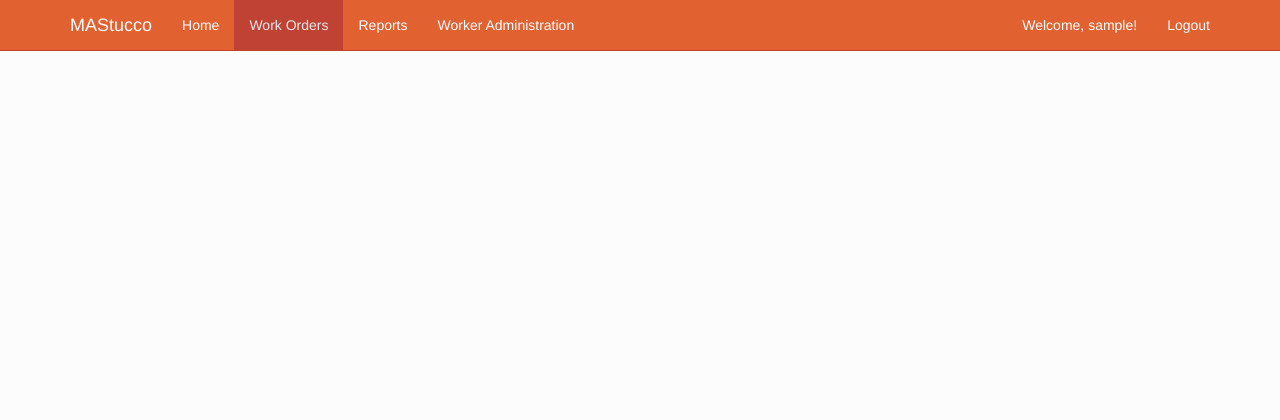
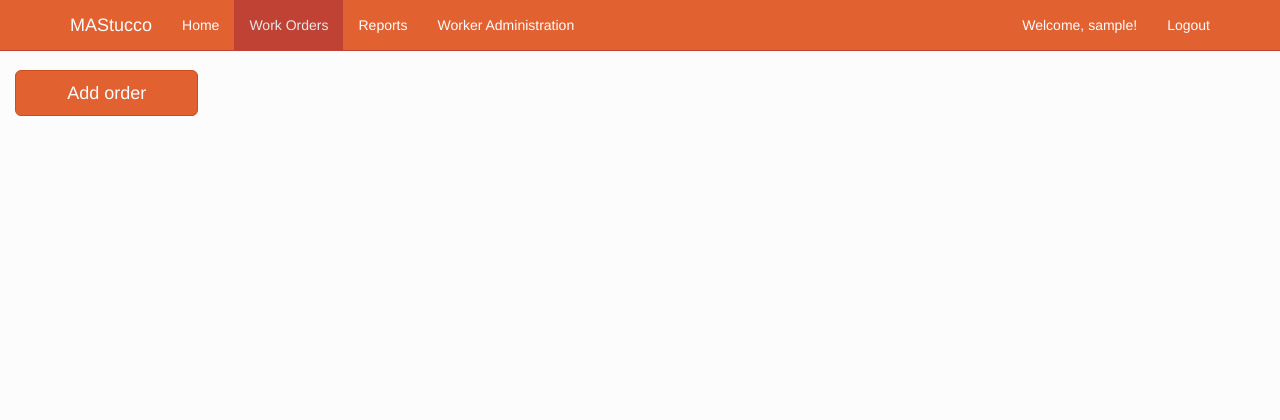
Before and after one commit to Jumper008/MAStucco, a Django app: page /workorders/ in a window 1280 px wide. Shown: the top 420 px of the page. Run offline with Django 3.2, Linux system fonts and the light colour scheme; the visitor is signed in with stand-in values (Sample User, id 1); some libraries are stand-ins or nearby versions.

Commit message:
WorkOrders

```diff
--- a/MAStucco/MAStucco/urls.py
+++ b/MAStucco/MAStucco/urls.py
@@ -22,6 +22,7 @@ urlpatterns = [
     url(r'^home/$', views.home_view, name='home_page'),
     url(r'^home/info/(?P<id>\d+)$', views.workorder_view),
     url(r'^workorders/$', views.workorders_view, name='workorders_page'),
+    url(r'^workorders/order_input$', views.orderinput_view, name='order_input_page'),
     url(r'^reports/$', views.reports_view, name='reports_page'),
     url(r'^reports_cashed/$', views.reports_cashed_view, name='reports_cashed_page'),
     url(r'^reports/info/(?P<id>\d+)$', views.workorder_view),
--- /dev/null
+++ b/MAStucco/WAMAStucco/static/js/order_input.js
@@ -0,0 +1,7 @@
+/**
+ * Created by User on 08/03/2017.
+ */
+
+$("#orderInput").click(function() {
+   window.location = "http://127.0.0.1:8000/workorders/order_input";
+});
--- a/MAStucco/WAMAStucco/views.py
+++ b/MAStucco/WAMAStucco/views.py
@@ -51,6 +51,11 @@ def home_view(request):
             # If page is out of range (e.g. 9999), deliver last page of results.
             found_category1 = paginator.page(paginator.num_pages)
         return render(request, 'home.html', {'page_title': 'Home', 'work_orders': found_category1})
+
+@login_required()
+@user_passes_test(user_check)
+def orderinput_view(request):
+    return render(request, 'order_input.html', {'page_title': 'Order Input'})
 
 @login_required()
 def workorders_view(request):
@@ -153,6 +158,7 @@ def workorder_view(request, id):
         if request.user.is_staff:
             work_order.is_cashed = True
             work_order.save()
+            messages.success(request, 'Report has been cashed')
         else:
             work_order.is_taken = True
             work_order.assigned_worker = request.user
--- a/MAStucco/templates/reports_cashed.html
+++ b/MAStucco/templates/reports_cashed.html
@@ -92,7 +92,7 @@
             {% endif %}
         </div>
         <div class="col-xs-12 col-sm-2">
-            <button class="btn btn-lg btn-primary btn-block" id="cashedJ2" type="button">Cashed</button>
+            <button class="btn btn-lg btn-primary btn-block" id="cashedJ2" type="button" style="background-color: #ffb277;">Cashed</button>
         </div>
         <div class="col-xs-12 col-sm-2">
             <button class="btn btn-lg btn-primary btn-block" id="uncashedJ2" type="button">Uncashed</button>
--- a/MAStucco/templates/workorders.html
+++ b/MAStucco/templates/workorders.html
@@ -1,4 +1,15 @@
 {% extends 'base.html' %}
+{% load filters %}
+{% load static %}
+
 
 {% block content %}
+    <br>
+     <div class="col-xs-12 col-sm-2">
+            <button class="btn btn-lg btn-primary btn-block" id="orderInput" type="button">Add order</button>
+    </div>
 {% endblock %}
+
+{% block custom_js %}
+    <script src="{% static 'js/order_input.js' %}"></script>
+{% endblock %}
```
Also changed, not shown: MAStucco/templates/order_input.html (added, +9 -0 lines), MAStucco/templates/reports.html (+10 -1 lines).
